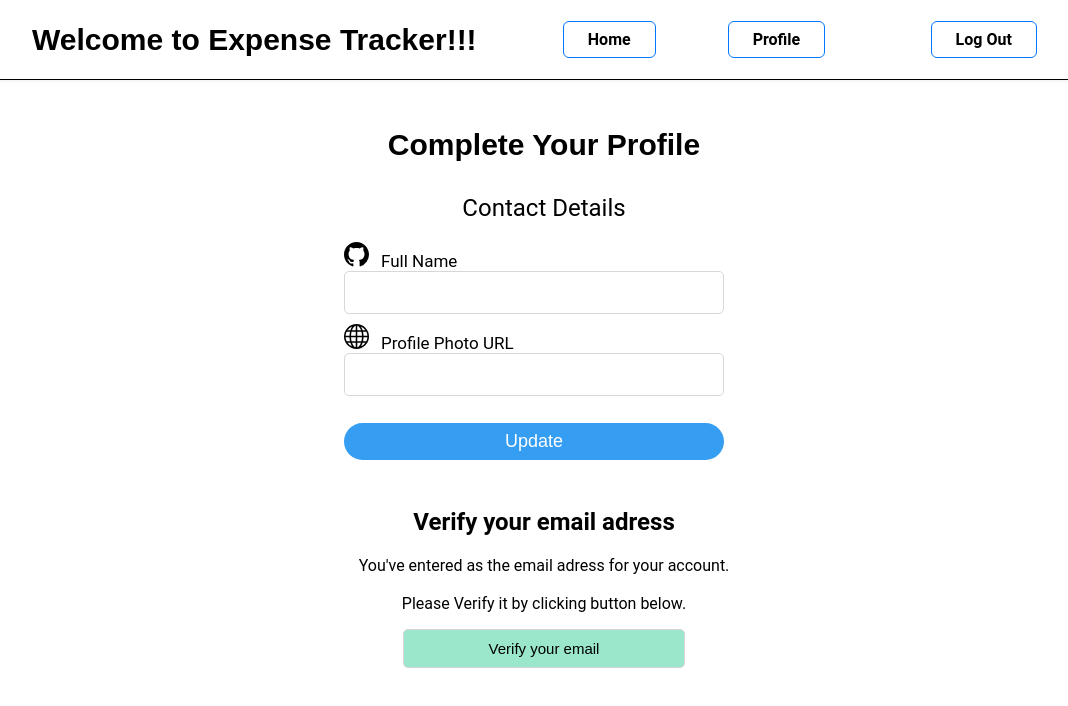
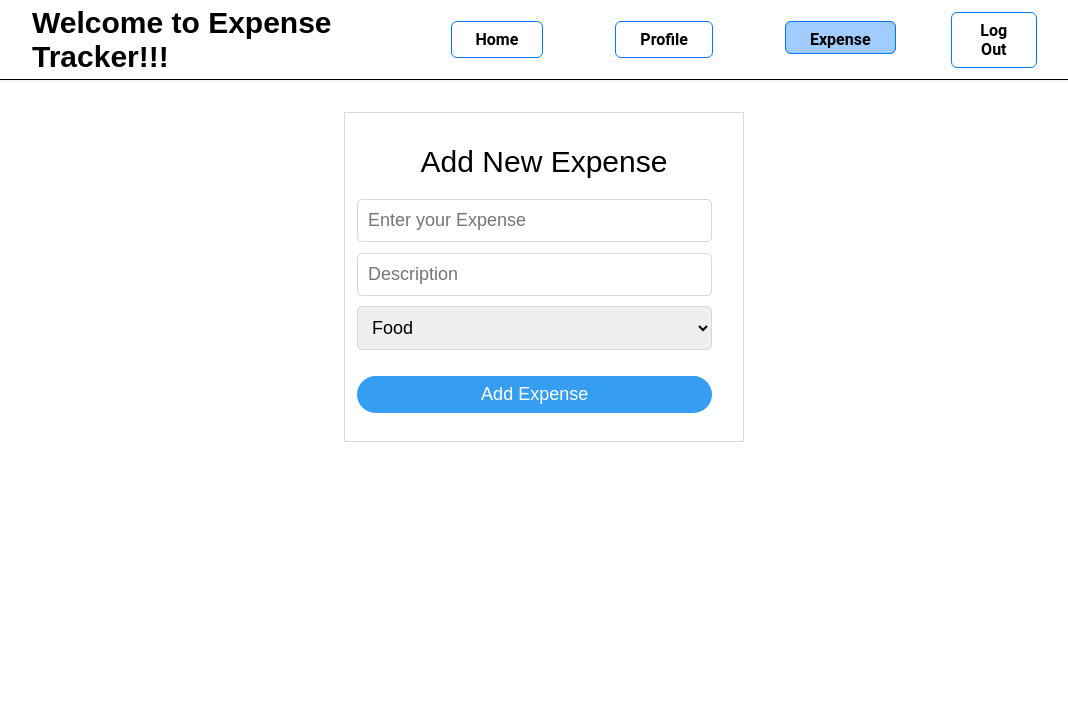
Before and after one commit to SushmaGowda7/Expence-Tracker-react-app, a React (Create React App) app: page /expense in a window 1280 px wide. Shown: the top 706 px of the page, without its empty margins (96-1164 px from the left). Built offline with nearby package versions, Linux system fonts and the light colour scheme; no server answers; sample sign-in values are in the browser's storage.

Commit message:
now we can add expenses for tracking

```diff
--- a/src/App.js
+++ b/src/App.js
@@ -2,6 +2,7 @@ import { Fragment, useContext } from 'react';
 import { Switch, Route, Redirect } from 'react-router-dom';
 import Authentication from './components/Authentication/Authentication';
 import Header from './components/Layout/Header';
+import ExpensePage from './components/pages/ExpensePage';
 import Home from './components/pages/Home';
 import ProfilePage from './components/pages/ProfilePage';
 import AuthContext from './store/auth-context';
@@ -20,8 +21,12 @@ const App = () => {
             <Route path='/' exact>
               <Home />
             </Route>
-            <Route>
+            <Route path='/profile'>
               {authCntx.isLogin && <ProfilePage />}
+              {!authCntx.isLogin && <Redirect to='/auth' />}
+            </Route>
+            <Route path='/expense'>
+              {authCntx.isLogin && <ExpensePage />}
               {!authCntx.isLogin && <Redirect to='/auth' />}
             </Route>
           </Switch>
--- a/src/components/Layout/Header.js
+++ b/src/components/Layout/Header.js
@@ -1,4 +1,4 @@
-import { useContext } from 'react';
+import { useContext, useState } from 'react';
 import { NavLink, useHistory,  } from 'react-router-dom';
 import AuthContext from '../../store/auth-context';
 import classes from './Header.module.css';
@@ -7,10 +7,19 @@ import LogOut from './LogOut';
 const Header = () => {
     const authCntx = useContext(AuthContext);
     const history = useHistory();
+    const [isHover, setIsHover] = useState(false);
 
     const logOutHandler = () => {
         authCntx.logout();
         history.replace('/auth')
+    };
+
+    const mouseEnter = () => {
+        setIsHover(true)
+    };
+
+    const mouseLeave = () => {
+        setIsHover(false)
     };
 
     return (
@@ -41,6 +50,20 @@ const Header = () => {
                         </NavLink>
                     </li>
                     )}
+                    {authCntx.isLogin && (
+                        <li>
+                        <NavLink to='/expense'
+                            style={{
+                                backgroundColor: isHover ? 'green': '',
+                                color: isHover ? 'white' : ''
+                            }}
+                            onMouseEnter={mouseEnter}
+                            onMouseLeave={mouseLeave}
+                            activeClassName={classes.active}>
+                            Expense
+                        </NavLink>
+                    </li>
+                    )}
                 </ul>
             </nav>
             {authCntx.isLogin && (
--- a/src/components/Layout/LogOut.module.css
+++ b/src/components/Layout/LogOut.module.css
@@ -16,6 +16,7 @@
   }
 
   .logout-button button:hover {
-    background-color: rgb(0, 119, 255);
+    background-color: red;
+    border: 1px solid red;
     color: white;
   }
--- /dev/null
+++ b/src/components/expenses/Expense.js
@@ -0,0 +1,76 @@
+import { Fragment, useRef, useState } from 'react';
+import Button from '../UI/Button';
+import classes from './Expense.module.css';
+
+const Expense = (props) => {
+    const expenseRef = useRef(null);
+    const descriptionRef = useRef('');
+    const categoryRef = useRef('');
+    const [expenses, setExpenses] = useState([]);
+
+const submitHandler = (event) => {
+    event.preventDefault();
+
+    const enteredExpense = expenseRef.current.value;
+    const enteredDescription = descriptionRef.current.value;
+    const enteredCategory = categoryRef.current.value;
+
+    const expenseObj = {
+        amount: enteredExpense,
+        description: enteredDescription,
+        category: enteredCategory
+    };
+    setExpenses( [...expenses, expenseObj] );
+};
+
+    return (
+        <Fragment>
+            <form className={classes.expense}onSubmit={submitHandler}>
+                <h1>Add New Expense</h1>
+                <input
+                    name='expense'
+                    type='number'
+                    placeholder='Enter your Expense'
+                    ref={expenseRef}
+                    required
+                />
+                <input
+                    name='description'
+                    type='description'
+                    placeholder='Description'
+                    ref={descriptionRef}
+                    required
+                />
+                <select
+                    placeholder='Category'
+                    ref={categoryRef}
+                    required >
+                    <option>Food</option>
+                    <option>Petrol</option>
+                    <option>Movie</option>
+                    <option>Vacation</option>
+                    <option>Shopping</option>
+                    <option>Others</option>
+                    </select>
+                <Button>Add Expense</Button>
+            </form>
+            <div className={classes.list}>
+                {expenses.map((expense) => {
+                    return (
+                        <ul>
+                            <li>
+                                <span>Rupees {expense.amount}  </span>
+                                <span> for ( {expense.description} ) </span>
+                                <span>  {expense.category}</span>
+                                <hr />
+                            </li>
+                        </ul>
+                    )
+                })}
+            </div>
+        </Fragment>
+    )
+
+};
+
+export default Expense;
--- /dev/null
+++ b/src/components/expenses/Expense.module.css
@@ -0,0 +1,47 @@
+.expense {
+    width: 95%;
+    max-width: 25rem;
+    margin: 2rem auto;
+    padding: 12px;
+    border: 1px solid rgb(215, 215, 215);
+  }
+
+  .expense input, select{
+    margin: 0 auto;
+    padding: 10px;
+    border: 0.5px solid rgb(215, 215, 215);
+    margin-bottom: 0.65rem;
+    font-size: 18px;
+    border-radius: 5px;
+    width: 95%;
+    transition: background-color 1s;
+  }
+
+  .expense h1 {
+    text-align: center;
+    font-weight: 400;
+  }
+
+  .expense input:hover,
+  .expense input:active,
+  .expense input:focus {
+    background-color: rgb(203, 234, 255);
+  }
+
+  .expense button {
+    width: 95%;
+    padding: 8px;
+    margin: 1rem 0 1rem 0;
+    border: none;
+    background-color: rgb(53, 158, 243);
+    border-radius: 25px;
+    color: white;
+    cursor: pointer;
+    font-size: 18px;
+    font-weight: 100;
+  }
+
+  .list{
+    margin-left: 25rem;
+    width: 50%;
+  }
--- /dev/null
+++ b/src/components/pages/ExpensePage.js
@@ -0,0 +1,7 @@
+import Expense from "../expenses/Expense"
+
+const ExpensePage = () => {
+    return <Expense />
+};
+
+export default ExpensePage;
```
